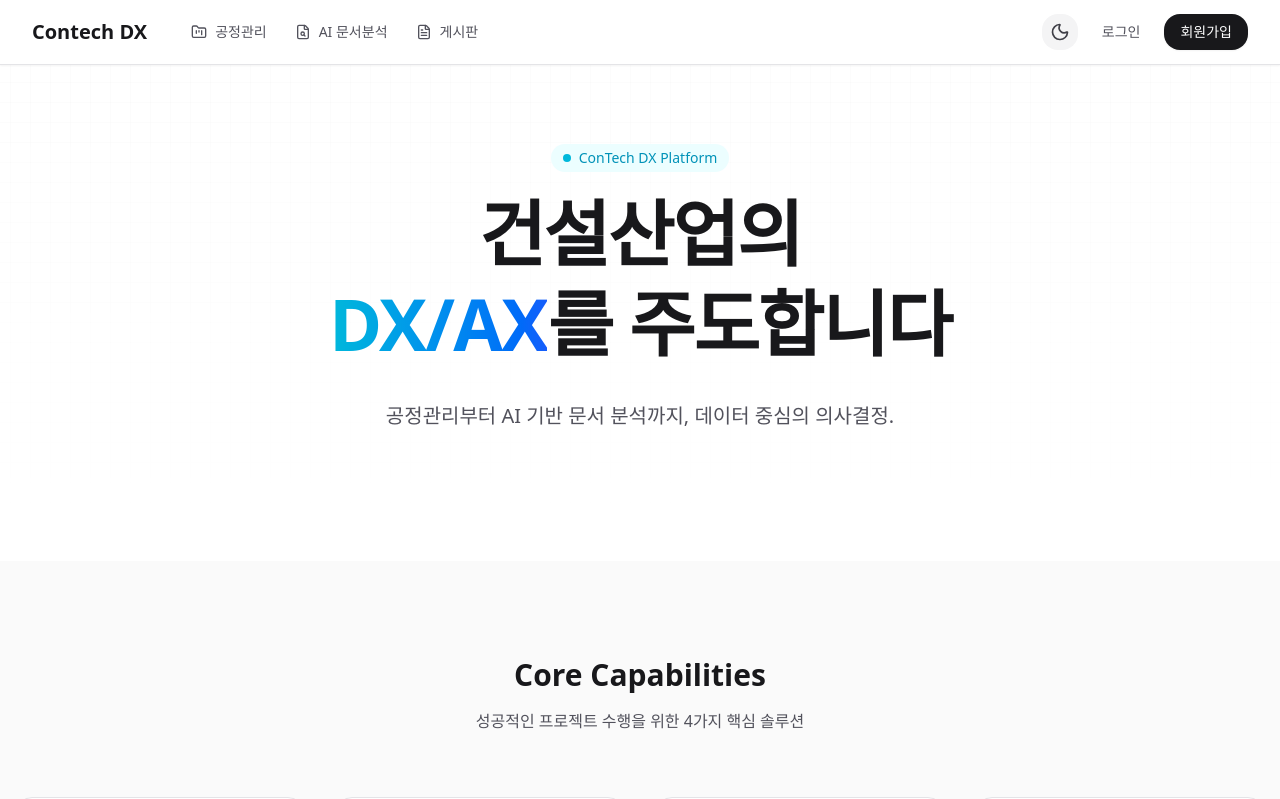
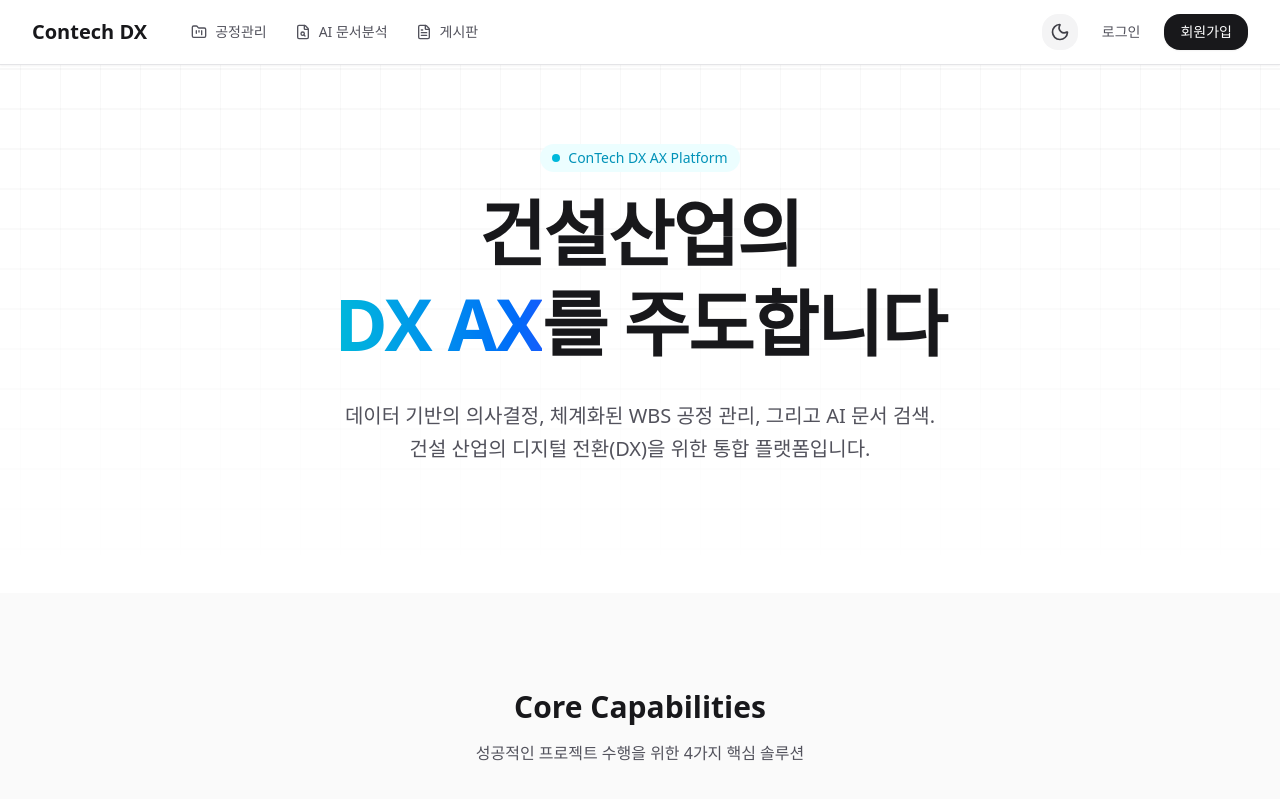
Before and after one commit to 1ncarnati0n/contech-dx, a Next.js app: page /home in a window 1280 px wide. Shown: the top 799 px of the page. Built offline with nearby package versions, Linux system fonts and the light colour scheme; no server answers.

Commit message:
update all

```diff
--- a/src/app/home/page.tsx
+++ b/src/app/home/page.tsx
@@ -32,18 +32,19 @@
                                 <span className="animate-ping absolute inline-flex h-full w-full rounded-full bg-cyan-400 opacity-75"></span>
                                 <span className="relative inline-flex rounded-full h-2 w-2 bg-cyan-500"></span>
                             </span>
-                            ConTech DX Platform
+                            ConTech DX AX Platform
                         </div>
 
                         <h1 className="text-5xl md:text-7xl font-bold tracking-tight text-zinc-900 dark:text-white leading-tight">
                             건설산업의 <br />
                             <span className="text-transparent bg-clip-text bg-gradient-to-r from-cyan-500 to-blue-600">
-                                DX/AX
+                                DX AX
                             </span>를 주도합니다
                         </h1>
 
                         <p className="text-xl text-zinc-600 dark:text-zinc-400 max-w-2xl mx-auto leading-relaxed">
-                            공정관리부터 AI 기반 문서 분석까지, 데이터 중심의 의사결정.
+                            데이터 기반의 의사결정, 체계화된 WBS 공정 관리, 그리고 AI 문서 검색.<br />
+                            건설 산업의 디지털 전환(DX)을 위한 통합 플랫폼입니다.
                         </p>
 
                     </motion.div>
--- a/src/styles/globals.css
+++ b/src/styles/globals.css
@@ -95,6 +95,22 @@
 :root {
   --background: #ffffff;
   --foreground: #09090b; /* Zinc-950 */
+  --grid-color: #71717a; /* Zinc-500 for light mode */
+}
+
+/* Grid Background Pattern */
+body::before {
+  content: "";
+  position: fixed;
+  inset: 0;
+  z-index: -1;
+  background-image: url('/grid.svg');
+  background-size: 40px 40px;
+  background-repeat: repeat;
+  pointer-events: none;
+  opacity: 1;
+  mask-image: radial-gradient(ellipse 80% 50% at 50% 0%, #000 70%, transparent 110%);
+  -webkit-mask-image: radial-gradient(ellipse 80% 50% at 50% 0%, #000 70%, transparent 110%);
 }
 
 /* Dark mode - Zinc-900 for softer, premium dark theme */
```
Also changed, not shown: public/grid.svg, 1 other file (tests, documents, lock files or other folders).
